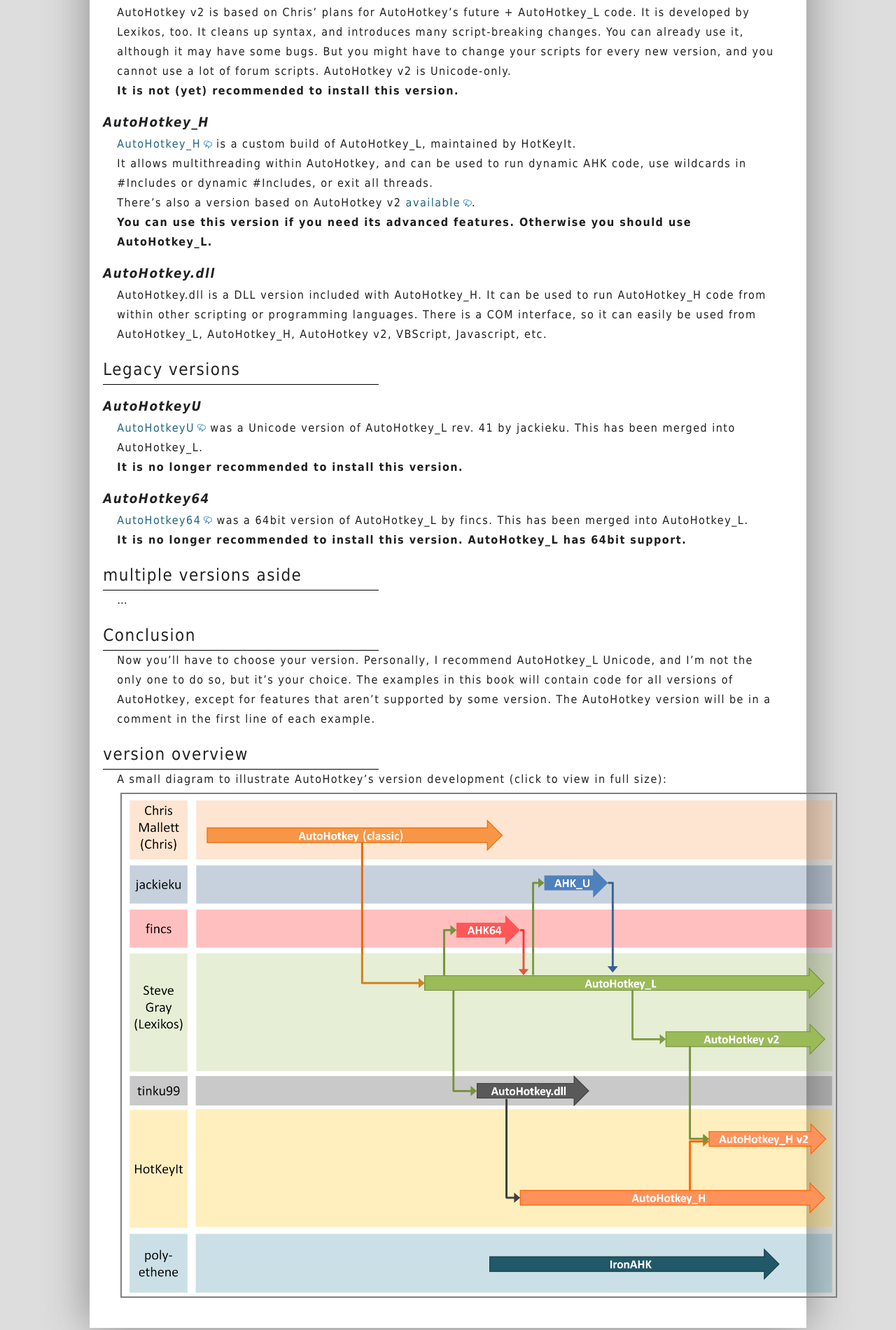
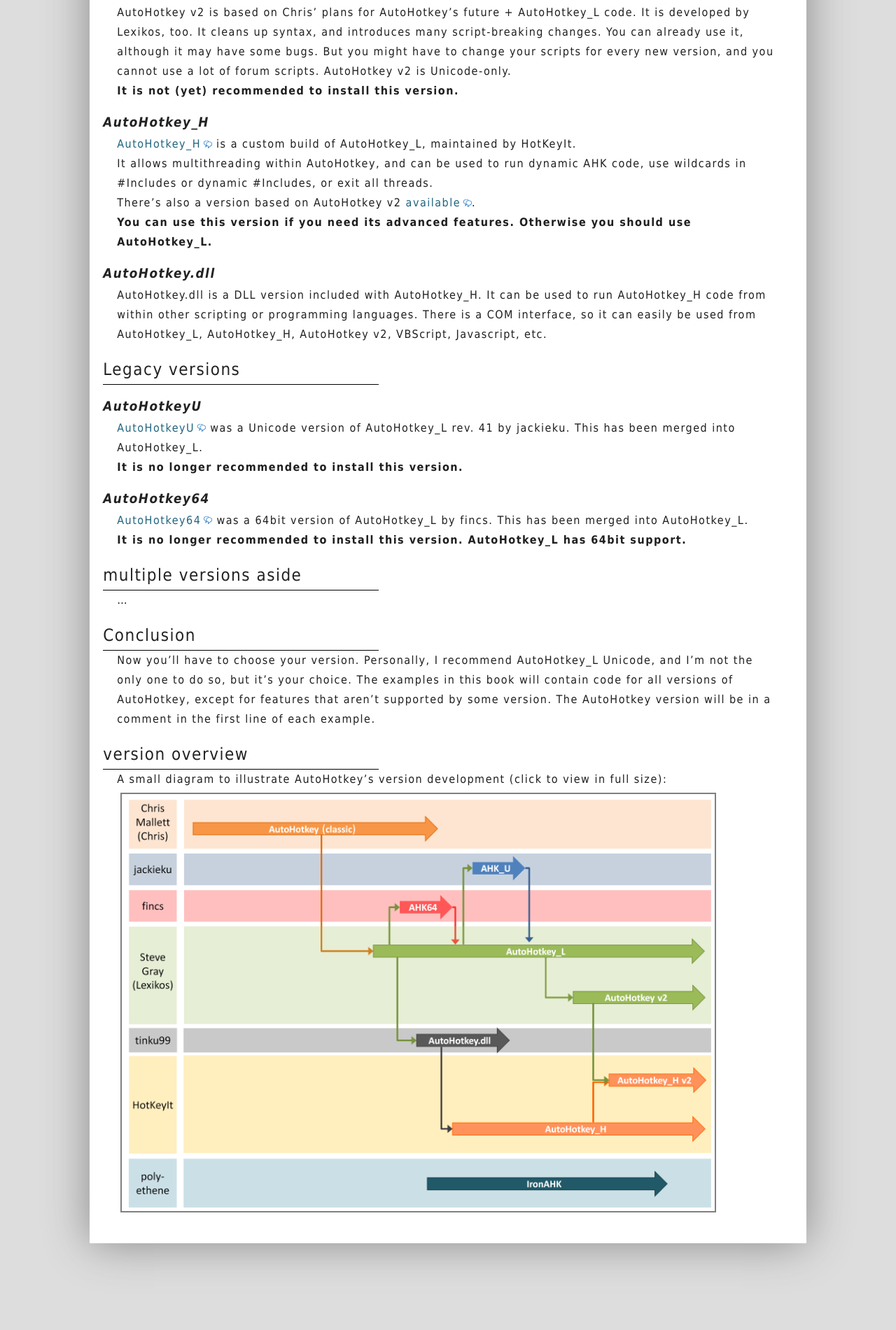
Before and after one commit to maul-esel/ahkbook, a Jekyll site: the page built from en/_posts/2011-10-30-What-Version-To-Choose.markdown, in a window 1280 px wide. Shown: the part 1026-2927 px from the top of the page at 70% size. Built offline with Jekyll 4.4.1, drawn with Linux system fonts in a browser that asks for light colours.

Commit message:
reduce max-width to make img fit into page

```diff
--- a/css/default.css
+++ b/css/default.css
@@ -152,7 +152,7 @@ img {
 	border: solid gray 2px;
 	text-align: center;
 	display: block;
-	max-width: 1024px
+	max-width: 90%
 }
 
 
```
